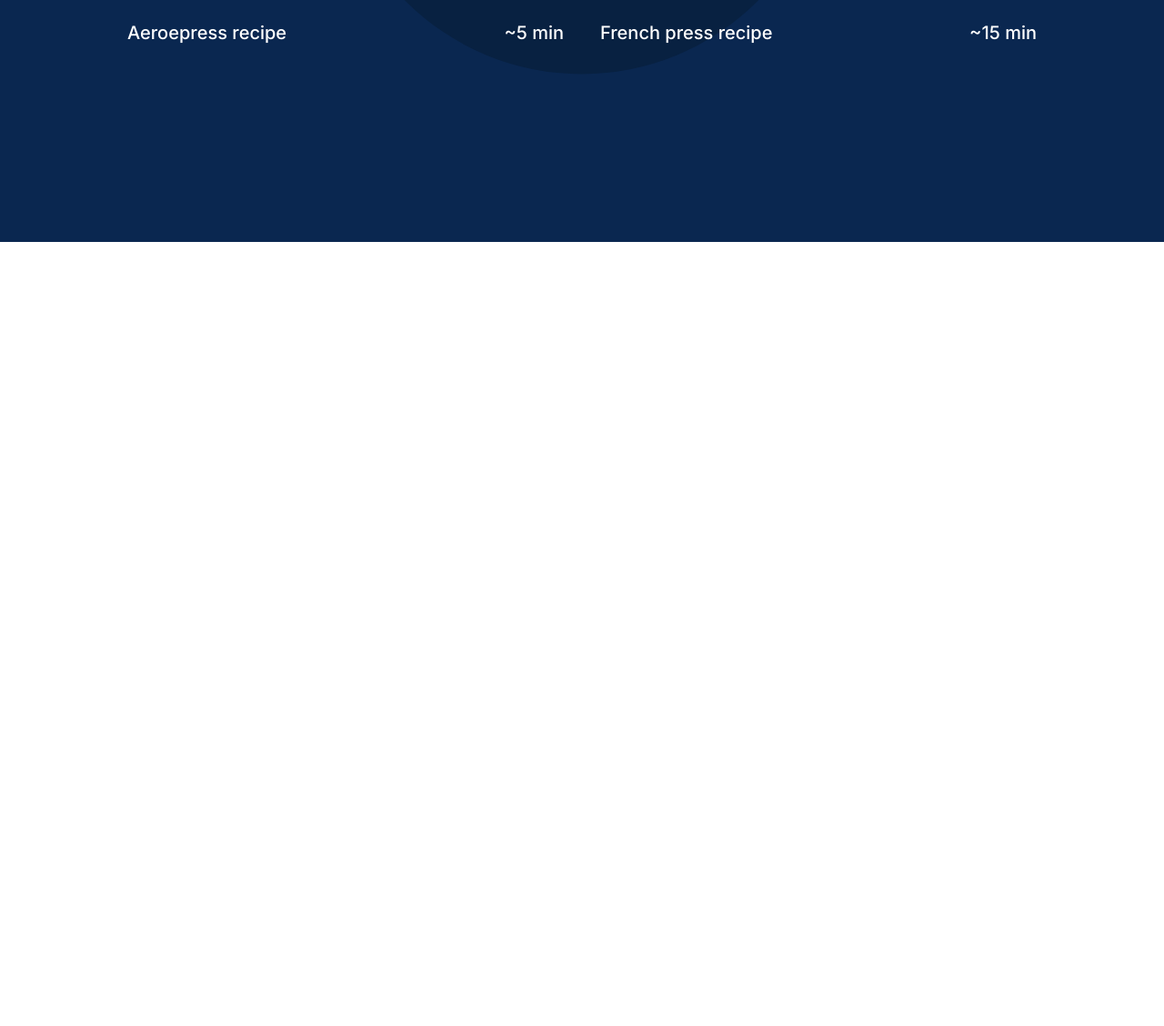
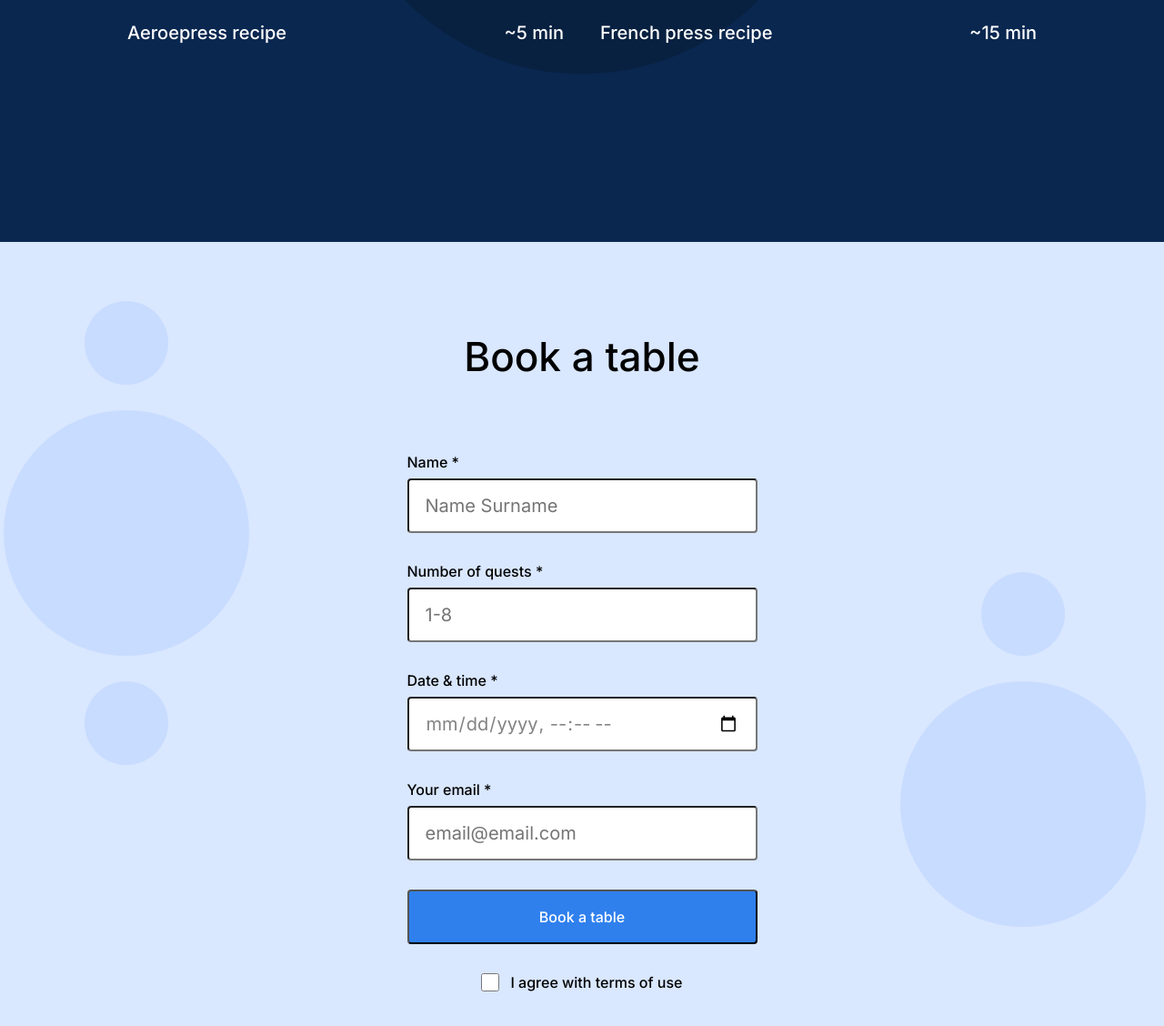
Before and after one commit to ilyamukhamedov/se_project_coffeeshop, a plain HTML site: page index.html in a window 1280 px wide. Shown: the part 1392-2520 px from the top of the page at 91% size. Before the commit the page ends 1658 px from the top, so only its background shows below. Drawn offline with Linux system fonts and the light colour scheme.

Commit message:
Add reservation block

```diff
--- a/index.html
+++ b/index.html
@@ -103,7 +103,61 @@
             </div>
           </div>
         </section>
-        <section id="reservation" class="reservation"></section>
+        <section id="reservation" class="reservation">
+          <h3 class="reservation__title">Book a table</h3>
+          <form class="reservation__form form">
+            <fieldset class="form__fieldset">
+              <label for="name" class="form__label">Name *</label>
+              <input
+                type="text"
+                class="form__input"
+                id="name"
+                name="name"
+                placeholder="Name Surname"
+                required
+              />
+              <label for="number" class="form__label">Number of quests *</label>
+              <input
+                type="number"
+                class="form__input"
+                min="1"
+                max="8"
+                id="number"
+                placeholder="1-8"
+                required
+              />
+              <label for="date" class="form__label">Date & time *</label>
+              <input
+                type="datetime-local"
+                class="form__input"
+                id="date"
+                name="date"
+                required
+              />
+              <label for="email" class="form__label">Your email *</label>
+              <input
+                class="form__input"
+                type="email"
+                id="email"
+                name="email"
+                placeholder="email@email.com"
+                required
+              />
+            </fieldset>
+            <button type="submit" class="form__button">Book a table</button>
+            <label
+              for="terms-policy"
+              class="form__label form__label_type_checkbox"
+              ><input
+                type="checkbox"
+                class="form__checkbox"
+                name="terms-policy"
+                id="terms-policy"
+                required
+              />I agree with terms of use</label
+            >
+          </form>
+        </section>
         <section id="menu" class="menu"></section>
         <section id="contacts" class="about"></section>
       </main>
--- a/pages/index.css
+++ b/pages/index.css
@@ -1,3 +1,12 @@
+@keyframes button {
+  from {
+    opacity: 100%;
+  }
+  to {
+    opacity: 70%;
+  }
+}
+
 .page {
   min-width: 1100px;
   max-width: 1600px;
@@ -20,7 +29,6 @@
   min-height: 720px;
   max-height: 800px;
   box-sizing: border-box;
-  z-index: -2;
 }
 
 .nav {
@@ -76,6 +84,7 @@
   font-weight: 500;
   letter-spacing: -0.6px;
   margin: 183px 0 0 80px;
+  z-index: 2;
 }
 
 .header__description {
@@ -86,6 +95,7 @@
   font-size: 20px;
   line-height: 30px;
   margin: 28px 0 0 80px;
+  z-index: 2;
 }
 
 .header__image {
@@ -94,7 +104,7 @@
   position: absolute;
   top: 124px;
   right: 5px;
-  z-index: -1;
+  z-index: 1;
 }
 
 .header__footer {
@@ -177,3 +187,102 @@
   display: flex;
   justify-content: space-between;
 }
+
+.reservation {
+  background-color: #d9e7ff;
+  background-image: url(../images/background_reservation.svg);
+  background-repeat: no-repeat;
+  background-position: center;
+  background-size: cover;
+  padding: 100px 0 120px;
+}
+
+.reservation__title {
+  margin: 0 0 80px;
+  text-align: center;
+  font-family: Inter;
+  font-style: normal;
+  font-weight: 500;
+  font-size: 44px;
+  line-height: 52px;
+}
+
+.form {
+  max-width: 385px;
+}
+
+.reservation__form {
+  margin: 0 auto;
+}
+
+.form__fieldset {
+  padding: 0;
+  margin: 0;
+  border: none;
+}
+
+.form__label {
+  margin-top: 32px;
+  display: block;
+  font-family: Inter;
+  font-style: normal;
+  font-weight: 500;
+  font-size: 16px;
+  line-height: 20px;
+}
+
+.form__label:first-child {
+  margin-top: 0;
+}
+
+.form__input {
+  display: block;
+  border-radius: 4px;
+  width: 100%;
+  padding: 0 18px 0 18px;
+  box-sizing: border-box;
+  margin-top: 8px;
+  height: 60px;
+  font-family: Inter;
+  font-style: normal;
+  font-weight: normal;
+  font-size: 20px;
+  line-height: 30px;
+  color: #838383;
+}
+
+.form__button {
+  width: 100%;
+  padding: 0;
+  height: 60px;
+  margin-top: 32px;
+  font-family: Inter;
+  font-style: normal;
+  font-weight: 500;
+  font-size: 16px;
+  line-height: 20px;
+  border-radius: 4px;
+  color: #fff;
+  background-color: #2f80ed;
+}
+
+.form__button:hover {
+  animation: button 0.5s forwards ease;
+}
+
+.form__checkbox {
+  width: 20px;
+  height: 20px;
+  font-family: Inter;
+  font-style: normal;
+  font-weight: 500;
+  font-size: 16px;
+  line-height: 20px;
+  border-radius: 2px;
+}
+
+.form__label_type_checkbox {
+  display: flex;
+  justify-content: center;
+  gap: 12px;
+}
```
Also changed, not shown: images/check.svg (deleted).
